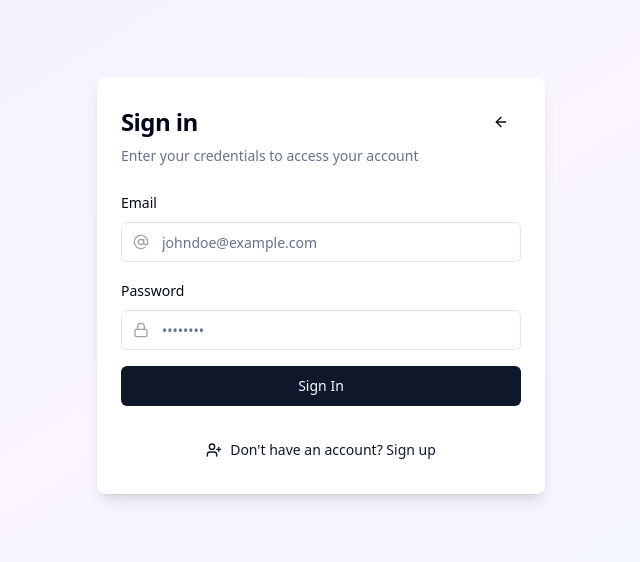
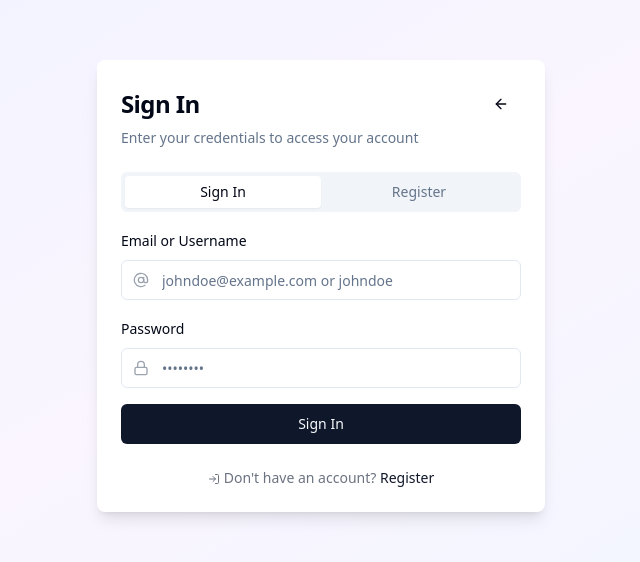
Before and after one commit to pavi199011/aipicgen, a React (Vite) app: page /auth in a window 1280 px wide. Shown: the part 114-676 px from the top of the page, without its empty margins (319-959 px from the left). Built offline with nearby package versions, Linux system fonts and the light colour scheme.

Commit message:
Refactor: Implement the plan
This commit implements the changes requested in the prompt.

```diff
--- a/src/components/admin/AdminLoginForm.tsx
+++ b/src/components/admin/AdminLoginForm.tsx
@@ -7,8 +7,9 @@ import { Button } from "@/components/ui/button";
 import { Input } from "@/components/ui/input";
 import { Form, FormControl, FormField, FormItem, FormLabel, FormMessage } from "@/components/ui/form";
 
+// Modified schema to accept both email and username formats
 const loginSchema = z.object({
-  email: z.string().email("Please enter a valid email address"),
+  identifier: z.string().min(1, "Please enter your username or email"),
   password: z.string().min(6, "Password must be at least 6 characters"),
 });
 
@@ -23,7 +24,7 @@ export const AdminLoginForm = ({ onSubmit, loading }: AdminLoginFormProps) => {
   const form = useForm<AdminLoginFormValues>({
     resolver: zodResolver(loginSchema),
     defaultValues: {
-      email: "",
+      identifier: "",
       password: "",
     }
   });
@@ -33,16 +34,15 @@ export const AdminLoginForm = ({ onSubmit, loading }: AdminLoginFormProps) => {
       <form onSubmit={form.handleSubmit(onSubmit)} className="space-y-4">
         <FormField
           control={form.control}
-          name="email"
+          name="identifier"
           render={({ field }) => (
             <FormItem>
-              <FormLabel>Email</FormLabel>
+              <FormLabel>Username or Email</FormLabel>
               <FormControl>
                 <div className="relative">
                   <AtSign className="absolute left-3 top-3 h-4 w-4 text-gray-400" />
                   <Input
-                    placeholder="admin@example.com"
-                    type="email"
+                    placeholder="admin or admin@example.com"
                     className="pl-10"
                     {...field}
                   />
--- a/src/components/auth/LoginForm.tsx
+++ b/src/components/auth/LoginForm.tsx
@@ -10,7 +10,7 @@ import { Form, FormControl, FormField, FormItem, FormLabel, FormMessage } from "
 import { useToast } from "@/hooks/use-toast";
 
 const loginSchema = z.object({
-  email: z.string().email("Please enter a valid email address"),
+  identifier: z.string().min(1, "Please enter your email or username"),
   password: z.string().min(6, "Password must be at least 6 characters"),
 });
 
@@ -25,7 +25,7 @@ export const LoginForm = ({ onSubmit, loading }: LoginFormProps) => {
   const form = useForm<LoginFormValues>({
     resolver: zodResolver(loginSchema),
     defaultValues: {
-      email: "",
+      identifier: "",
       password: "",
     }
   });
@@ -35,16 +35,15 @@ export const LoginForm = ({ onSubmit, loading }: LoginFormProps) => {
       <form onSubmit={form.handleSubmit(onSubmit)} className="space-y-4">
         <FormField
           control={form.control}
-          name="email"
+          name="identifier"
           render={({ field }) => (
             <FormItem>
-              <FormLabel>Email</FormLabel>
+              <FormLabel>Email or Username</FormLabel>
               <FormControl>
                 <div className="relative">
                   <AtSign className="absolute left-3 top-3 h-4 w-4 text-gray-400" />
                   <Input
-                    placeholder="johndoe@example.com"
-                    type="email"
+                    placeholder="johndoe@example.com or johndoe"
                     className="pl-10"
                     {...field}
                   />
--- a/src/pages/AdminAuth.tsx
+++ b/src/pages/AdminAuth.tsx
@@ -74,8 +74,9 @@ const AdminAuth = () => {
     try {
       setLoading(true);
 
-      // For the fixed admin account
-      if (values.email === adminUsername && values.password === adminPassword) {
+      // Check if we're logging in with the fixed admin credentials
+      if ((values.identifier === adminUsername || values.identifier === "admin@example.com")
+          && values.password === adminPassword) {
         // Sign in with the actual admin account stored in Supabase
         await signIn("admin@example.com", adminPassword);
 
@@ -84,7 +85,22 @@ const AdminAuth = () => {
           description: "Accessing admin dashboard...",
         });
       } else {
-        throw new Error("Invalid admin credentials");
+        // If not using the demo credentials, try regular login
+        try {
+          // Check if identifier is an email
+          const isEmail = values.identifier.includes('@');
+
+          if (isEmail) {
+            // Try to sign in with email
+            await signIn(values.identifier, values.password);
+          } else {
+            // For username login, we need to handle it differently
+            // For now, just show an error since we're using the hard-coded admin account
+            throw new Error("Invalid admin credentials");
+          }
+        } catch (error: any) {
+          throw new Error("Invalid admin credentials");
+        }
       }
     } catch (error: any) {
       console.error("Login error:", error);
--- a/src/pages/Auth.tsx
+++ b/src/pages/Auth.tsx
@@ -2,19 +2,18 @@
 import { useState } from "react";
 import { Navigate } from "react-router-dom";
 import { useAuth } from "@/contexts/AuthContext";
+import { Card, CardContent, CardDescription, CardFooter, CardHeader, CardTitle } from "@/components/ui/card";
+import { Tabs, TabsContent, TabsList, TabsTrigger } from "@/components/ui/tabs";
+import { ArrowLeft, LogIn, UserPlus } from "lucide-react";
 import { Button } from "@/components/ui/button";
-import { Card, CardContent, CardDescription, CardFooter, CardHeader, CardTitle } from "@/components/ui/card";
-import { useToast } from "@/hooks/use-toast";
-import { ArrowLeft, LogIn, UserPlus } from "lucide-react";
-import { AuthCard } from "@/components/auth/AuthCard";
 import { LoginForm, LoginFormValues } from "@/components/auth/LoginForm";
 import { RegisterForm, RegisterFormValues } from "@/components/auth/RegisterForm";
+import { AuthCard } from "@/components/auth/AuthCard";
 
 const Auth = () => {
   const { user, signIn, signUp } = useAuth();
-  const [isSignUp, setIsSignUp] = useState(false);
+  const [activeTab, setActiveTab] = useState<"login" | "register">("login");
   const [loading, setLoading] = useState(false);
-  const { toast } = useToast();
 
   if (user) {
     return <Navigate to="/dashboard" replace />;
@@ -23,18 +22,20 @@ const Auth = () => {
   const handleLogin = async (values: LoginFormValues) => {
     try {
       setLoading(true);
-      await signIn(values.email, values.password);
-      toast({
-        title: "Welcome back!",
-        description: "You have successfully signed in.",
-      });
-    } catch (error: any) {
+
+      // Check if the identifier is an email
+      const isEmail = values.identifier.includes('@');
+
+      if (isEmail) {
+        // If it's an email, use it directly for login
+        await signIn(values.identifier, values.password);
+      } else {
+        // If it's a username, we append a dummy domain to make it work with Supabase
+        // Note: This is a simplified approach. In a real app, you'd query for the user's email first
+        await signIn(`${values.identifier}@example.com`, values.password);
+      }
+    } catch (error) {
       console.error("Login error:", error);
-      toast({
-        title: "Login failed",
-        description: error.message || "Please check your credentials and try again.",
-        variant: "destructive",
-      });
     } finally {
       setLoading(false);
     }
@@ -43,18 +44,13 @@ const Auth = () => {
   const handleRegister = async (values: RegisterFormValues) => {
     try {
       setLoading(true);
-      await signUp(values.email, values.password);
-      toast({
-        title: "Account created!",
-        description: "Please check your email to confirm your account.",
-      });
-    } catch (error: any) {
+      const result = await signUp(values.email, values.password);
+
+      if (!result.error) {
+        setActiveTab("login");
+      }
+    } catch (error) {
       console.error("Registration error:", error);
-      toast({
-        title: "Registration failed",
-        description: error.message || "There was a problem creating your account.",
-        variant: "destructive",
-      });
     } finally {
       setLoading(false);
     }
@@ -65,7 +61,7 @@ const Auth = () => {
       <CardHeader className="space-y-1">
         <div className="flex justify-between items-center">
           <CardTitle className="text-2xl font-bold">
-            {isSignUp ? "Create an account" : "Sign in"}
+            {activeTab === "login" ? "Sign In" : "Create an Account"}
           </CardTitle>
           <Button variant="ghost" size="icon" onClick={() => window.location.href = "/"}>
             <ArrowLeft className="h-4 w-4" />
@@ -73,36 +69,41 @@ const Auth = () => {
           </Button>
         </div>
         <CardDescription>
-          {isSignUp
-            ? "Enter your details to create a new account"
-            : "Enter your credentials to access your account"}
+          {activeTab === "login"
+            ? "Enter your credentials to access your account"
+            : "Fill in the details below to create your account"}
         </CardDescription>
       </CardHeader>
+
       <CardContent>
-        {isSignUp ? (
-          <RegisterForm onSubmit={handleRegister} loading={loading} />
-        ) : (
-          <LoginForm onSubmit={handleLogin} loading={loading} />
-        )}
+        <Tabs defaultValue="login" value={activeTab} onValueChange={(value) => setActiveTab(value as "login" | "register")}>
+          <TabsList className="grid w-full grid-cols-2 mb-4">
+            <TabsTrigger value="login">Sign In</TabsTrigger>
+            <TabsTrigger value="register">Register</TabsTrigger>
+          </TabsList>
+          <TabsContent value="login">
+            <LoginForm onSubmit={handleLogin} loading={loading} />
+          </TabsContent>
+          <TabsContent value="register">
+            <RegisterForm onSubmit={handleRegister} loading={loading} />
+          </TabsContent>
+        </Tabs>
       </CardContent>
+
       <CardFooter>
-        <Button
-          variant="link"
-          className="w-full"
-          onClick={() => setIsSignUp(!isSignUp)}
-        >
-          {isSignUp ? (
-            <span className="flex items-center">
-              <LogIn className="mr-2 h-4 w-4" />
-              Already have an account? Sign in
-            </span>
+        <p className="text-sm text-center text-gray-500 w-full">
+          {activeTab === "login" ? (
+            <>
+              <LogIn className="inline mr-1 h-3 w-3" />
+              Don't have an account? <Button variant="link" className="p-0 h-auto" onClick={() => setActiveTab("register")}>Register</Button>
+            </>
           ) : (
-            <span className="flex items-center">
-              <UserPlus className="mr-2 h-4 w-4" />
-              Don't have an account? Sign up
-            </span>
+            <>
+              <UserPlus className="inline mr-1 h-3 w-3" />
+              Already have an account? <Button variant="link" className="p-0 h-auto" onClick={() => setActiveTab("login")}>Sign In</Button>
+            </>
           )}
-        </Button>
+        </p>
       </CardFooter>
     </AuthCard>
   );
```
